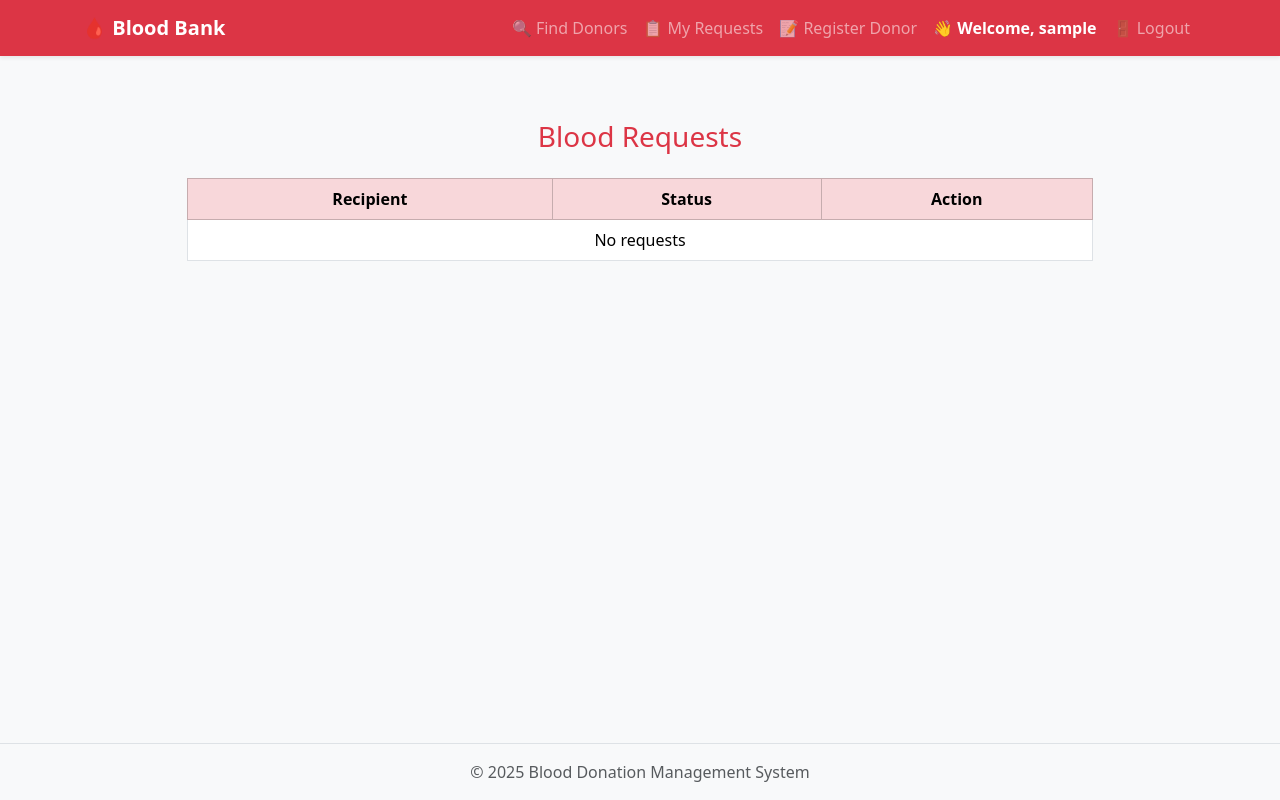
After one commit to Alii0319/blood_donation, a Django app: page /my-requests/ in a window 1280 px wide. The commit adds this page. Run offline with Django 5.2, Linux system fonts and the light colour scheme; the visitor is signed in with stand-in values (Sample User, id 1); data that the repository does not hold is empty.

Commit message:
New features added

```diff
--- a/blood_donation/urls.py
+++ b/blood_donation/urls.py
@@ -3,5 +3,5 @@ from django.urls import path,include
 
 urlpatterns = [
     path('admin/', admin.site.urls),
-    path('bloodbank/',include('bloodbank.urls'))
+    path('',include('bloodbank.urls'))
 ]
--- /dev/null
+++ b/bloodbank/templates/bloodbank/donor_requests.html
@@ -0,0 +1,43 @@
+{% extends 'bloodbank/layout.html' %}
+
+{% block title %}My Requests{% endblock %}
+
+{% block content %}
+<div class="container mt-4">
+    <h3 class="text-center text-danger mb-4">Blood Requests</h3>
+
+    <div class="row justify-content-center">
+        <div class="col-md-10">
+            <table class="table table-bordered text-center align-middle">
+                <thead class="table-danger">
+                    <tr>
+                        <th>Recipient</th>
+                        <th>Status</th>
+                        <th>Action</th>
+                    </tr>
+                </thead>
+                <tbody>
+                    {% for req in requests %}
+                    <tr>
+                        <td>{{ req.recipient.username }}</td>
+                        <td>{{ req.status }}</td>
+                        <td>
+                            {% if req.status == 'Pending' %}
+                                <a href="{% url 'update_request' req.id 'Accepted' %}" class="btn btn-sm btn-success">Accept</a>
+                                <a href="{% url 'update_request' req.id 'Rejected' %}" class="btn btn-sm btn-danger">Reject</a>
+                            {% else %}
+                                —
+                            {% endif %}
+                        </td>
+                    </tr>
+                    {% empty %}
+                    <tr>
+                        <td colspan="3">No requests</td>
+                    </tr>
+                    {% endfor %}
+                </tbody>
+            </table>
+        </div>
+    </div>
+</div>
+{% endblock %}
--- a/bloodbank/templates/bloodbank/layout.html
+++ b/bloodbank/templates/bloodbank/layout.html
@@ -18,7 +18,6 @@
 
 <body class="d-flex flex-column min-vh-100 bg-light">
 <!-- Navbar -->
-    <!-- Navbar -->
 <nav class="navbar navbar-expand-lg navbar-dark bg-danger shadow-sm">
     <div class="container">
         <a class="navbar-brand fw-bold" href="{% url 'home' %}">🩸 Blood Bank</a>
@@ -32,21 +31,41 @@
 
         <div class="collapse navbar-collapse justify-content-end" id="navbarNav">
             <ul class="navbar-nav">
+
+                {% if user.is_authenticated %}
+
+                    <!-- Recipient Links -->
                     <li class="nav-item">
-                    <a class="nav-link {% if request.path == '/bloodbank/register/' %}active{% endif %}"
-                       href="{% url 'register_donor' %}">
-                       Register Donor
+                        <a class="nav-link {% if request.resolver_match.url_name == 'find_donors' %}active{% endif %}"
+                           href="{% url 'find_donors' %}">
+                           🔍 Find Donors
                         </a>
                     </li>
                     <li class="nav-item">
-                    <a class="nav-link {% if request.path == '/bloodbank/find/' %}active{% endif %}"
-                       href="{% url 'find_donors' %}">
-                       Find Donors
+                        <a class="nav-link {% if request.resolver_match.url_name == 'recipient_requests' %}active{% endif %}"
+                           href="{% url 'recipient_requests' %}">
+                           📋 My Requests
                         </a>
                     </li>
 
-                <!-- ✅ Show different options based on login status -->
-                {% if user.is_authenticated %}
+                    <!-- Donor Links (only if user is registered as donor) -->
+                    {% if user.donor %}
+                        <li class="nav-item">
+                            <a class="nav-link {% if request.resolver_match.url_name == 'donor_requests' %}active{% endif %}"
+                               href="{% url 'donor_requests' %}">
+                               📥 Donor Requests
+                            </a>
+                        </li>
+                    {% else %}
+                        <li class="nav-item">
+                            <a class="nav-link {% if request.resolver_match.url_name == 'register_donor' %}active{% endif %}"
+                               href="{% url 'register_donor' %}">
+                               📝 Register Donor
+                            </a>
+                        </li>
+                    {% endif %}
+
+                    <!-- Welcome & Logout -->
                     <li class="nav-item">
                         <span class="nav-link text-white fw-semibold">
                             👋 Welcome, {{ user.username }}
@@ -57,25 +76,29 @@
                             🚪 Logout
                         </a>
                     </li>
+
                 {% else %}
+                    <!-- Guest Links -->
                     <li class="nav-item">
-                        <a class="nav-link {% if request.path == '/login/' %}active{% endif %}" href="{% url 'login' %}">
+                        <a class="nav-link {% if request.resolver_match.url_name == 'login' %}active{% endif %}"
+                           href="{% url 'login' %}">
                            🔑 Login
                         </a>
                     </li>
                     <li class="nav-item">
-                        <a class="nav-link {% if request.path == '/register/' %}active{% endif %}" href="{% url 'register' %}">
+                        <a class="nav-link {% if request.resolver_match.url_name == 'register' %}active{% endif %}"
+                           href="{% url 'register' %}">
                            🧾 Register
                         </a>
                     </li>
                 {% endif %}
+
             </ul>
         </div>
     </div>
 </nav>
 
-
-    <!-- ✅ Flash Messages -->
+<!-- Flash Messages -->
 <div class="container mt-3">
     {% if messages %}
         {% for message in messages %}
--- a/bloodbank/urls.py
+++ b/bloodbank/urls.py
@@ -2,11 +2,22 @@ from django.urls import path
 from . import views
 
 urlpatterns = [
-    path('',views.home,name='home'),
+    # Home & Authentication
+    path('', views.home, name='home'),
+    path('login/', views.Login_view, name='login'),
+    path('logout/', views.logout_view, name='logout'),
+    path('register/', views.userRegister_view, name='register'),
+
+    # Donor Management
     path('register_donor/', views.register_donor, name='register_donor'),
+    path('donor_success/', views.donor_success_view, name='donor_success'),
+
+    # Donor Requests (Donor Side)
+    path('my-requests/', views.donor_requests, name='donor_requests'),
+    path('update-request/<int:request_id>/<str:status>/', views.update_request_status, name='update_request'),
+
+    # Recipient Actions
     path('find/', views.find_donors, name='find_donors'),
-    path('donor_success/',views.donor_success_view,name='donor_success'),
-    path('login/',views.Login_view,name='login'),
-    path('register/',views.userRegister_view,name='register'),
-    path('logout/',views.logout_view,name='logout')
+    path('send-request/<int:donor_id>/', views.send_request, name='send_request'),
+    path('my-requests-recipient/', views.recipient_requests, name='recipient_requests'),
 ]
--- a/bloodbank/views.py
+++ b/bloodbank/views.py
@@ -1,20 +1,19 @@
-from django.shortcuts import render, redirect
-from .forms import DonorForm, RecipientForm, UserRegistrationForm, LoginForm
-from .models import Donor
+from django.shortcuts import render, redirect, get_object_or_404
 from django.contrib import messages
 from django.contrib.auth import authenticate, login, logout
 from django.contrib.auth.decorators import login_required
+from .forms import DonorForm, RecipientForm, UserRegistrationForm, LoginForm
+from .models import Donor, BloodRequest
 
-
-# 🩸 Home Page (Login Required)
+# 🩸 Home Page
 @login_required(login_url='login')
 def home(request):
     return render(request, 'bloodbank/home.html')
 
 
-# 🩸 Login View
+# 🩸 User Login
 def Login_view(request):
-    if request.user.is_authenticated:  # ✅ prevent re-login
+    if request.user.is_authenticated:
         return redirect('home')
 
     if request.method == 'POST':
@@ -23,10 +22,9 @@ def Login_view(request):
             username = form.cleaned_data['username']
             password = form.cleaned_data['password']
             user = authenticate(request, username=username, password=password)
-
-            if user is not None:
+            if user:
                 login(request, user)
-                messages.success(request, f"{username} has logged in successfully!")
+                messages.success(request, f"{username} logged in successfully!")
                 return redirect('home')
             else:
                 messages.error(request, "Invalid username or password.")
@@ -36,23 +34,23 @@ def Login_view(request):
     return render(request, 'bloodbank/login.html', {'form': form})
 
 
-# 🩸 Logout View
+# 🩸 User Logout
 def logout_view(request):
     logout(request)
-    messages.success(request, 'You have been logged out successfully!')
+    messages.success(request, "Logged out successfully!")
     return redirect('home')
 
 
-# 🩸 Register User
+# 🩸 User Registration
 def userRegister_view(request):
-    if request.user.is_authenticated:  # ✅ prevent re-register
+    if request.user.is_authenticated:
         return redirect('home')
 
     if request.method == 'POST':
         form = UserRegistrationForm(request.POST)
         if form.is_valid():
             form.save()
-            messages.success(request, 'Your account has been created successfully! You can now log in.')
+            messages.success(request, "Account created! You can now login.")
             return redirect('login')
     else:
         form = UserRegistrationForm()
@@ -60,24 +58,23 @@ def userRegister_view(request):
     return render(request, 'bloodbank/register.html', {'form': form})
 
 
-# 🩸 Register Donor (Login Required)
+# 🩸 Donor Registration
 @login_required(login_url='login')
 def register_donor(request):
     if request.method == 'POST':
         form = DonorForm(request.POST)
         if form.is_valid():
             if Donor.objects.filter(user=request.user).exists():
-                messages.warning(request, 'You are already registered as a donor.')
+                messages.warning(request, "You are already registered as a donor.")
                 return redirect('home')
 
             donor = form.save(commit=False)
             donor.user = request.user
             donor.save()
-            messages.success(request, 'Donor registered successfully!')
+            messages.success(request, "Donor registered successfully!")
             return redirect('donor_success')
     else:
         form = DonorForm()
-
     return render(request, 'bloodbank/register_donor.html', {'form': form})
 
 
@@ -86,7 +83,7 @@ def donor_success_view(request):
     return render(request, 'bloodbank/donor_success.html')
 
 
-# 🩸 Find Donors (Login Required)
+# 🩸 Find Donors
 @login_required(login_url='login')
 def find_donors(request):
     donors = []
@@ -95,8 +92,49 @@ def find_donors(request):
         if form.is_valid():
             blood_group = form.cleaned_data['blood_group_needed']
             city = form.cleaned_data['city']
-            donors = Donor.objects.filter(blood_group=blood_group, city__icontains=city)
+            donors = Donor.objects.filter(blood_group=blood_group, city__icontains=city, is_available=True)
     else:
         form = RecipientForm()
+    return render(request, 'bloodbank/find_donors.html', {'form': form, 'donors': donors})
 
-    return render(request, 'bloodbank/find_donors.html', {'form': form, 'donors': donors})
+
+# 🩸 Send Blood Request (Recipient Side)
+@login_required
+def send_request(request, donor_id):
+    donor = get_object_or_404(Donor, id=donor_id)
+
+    if BloodRequest.objects.filter(recipient=request.user, donor=donor, status='Pending').exists():
+        messages.warning(request, "You already sent a request to this donor.")
+        return redirect('find_donors')
+
+    BloodRequest.objects.create(recipient=request.user, donor=donor)
+    messages.success(request, "Blood request sent successfully!")
+    return redirect('find_donors')
+
+
+# 🩸 Donor Requests View
+@login_required
+def donor_requests(request):
+    requests = BloodRequest.objects.filter(donor__user=request.user).order_by('-request_date')
+    return render(request, 'bloodbank/donor_requests.html', {'requests': requests})
+
+
+# 🩸 Update Request Status (Accept/Reject)
+@login_required
+def update_request_status(request, request_id, status):
+    blood_request = get_object_or_404(BloodRequest, id=request_id, donor__user=request.user)
+    if status not in ['Accepted', 'Rejected']:
+        messages.error(request, "Invalid status.")
+        return redirect('donor_requests')
+
+    blood_request.status = status
+    blood_request.save()
+    messages.success(request, f"Request {status.lower()} successfully.")
+    return redirect('donor_requests')
+
+
+# 🩸 Recipient Requests View
+@login_required
+def recipient_requests(request):
+    requests = BloodRequest.objects.filter(recipient=request.user).order_by('-request_date')
+    return render(request, 'bloodbank/recipient_requests.html', {'requests': requests})
```
Also changed, not shown: bloodbank/admin.py (+37 -3 lines), bloodbank/models.py (+16 -0 lines), bloodbank/templates/bloodbank/donor_success.html (+10 -6 lines), bloodbank/templates/bloodbank/find_donors.html (+31 -13 lines), bloodbank/templates/bloodbank/home.html (+57 -7 lines), bloodbank/templates/bloodbank/recipient_requests.html (added, +46 -0 lines), bloodbank/migrations/0004_bloodrequest.py (added). Lines whose indentation alone changed are shown as unchanged.
